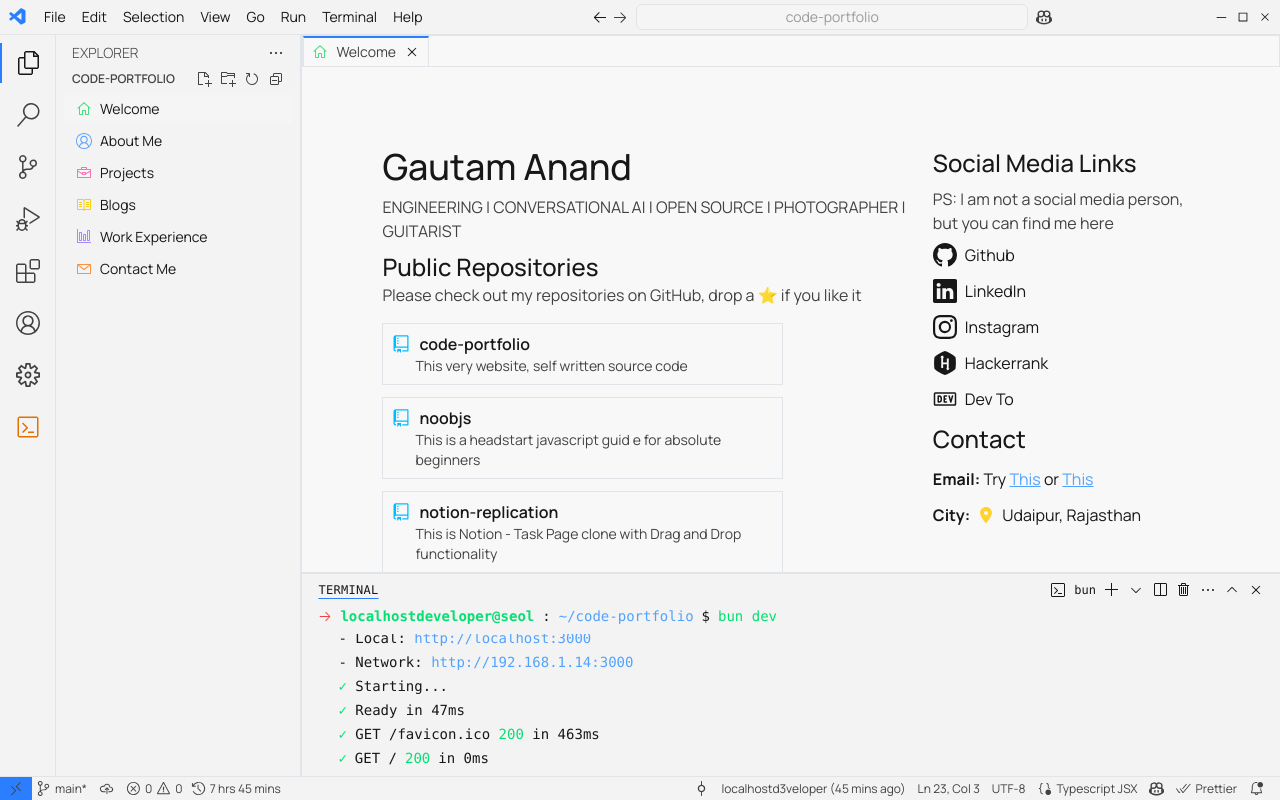
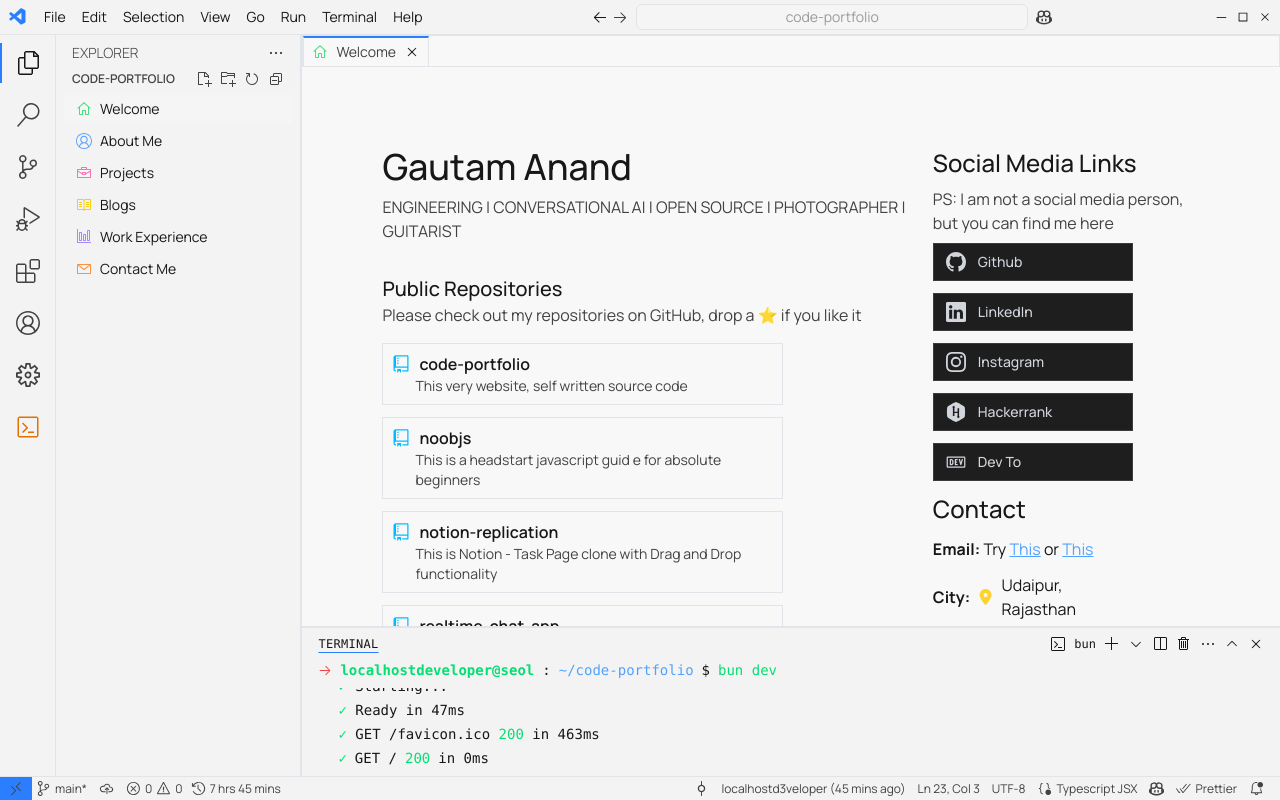
Before and after one commit to localhostd3veloper/code-portfolio, a Next.js app: page / in a window 1280 px wide. Built offline with nearby package versions, Linux system fonts and the light colour scheme.

Commit message:
feat: full screen layout

```diff
--- a/src/app/page.tsx
+++ b/src/app/page.tsx
@@ -12,8 +12,8 @@ export default function WelcomePage() {
           ENGINEERING | CONVERSATIONAL AI | OPEN SOURCE | PHOTOGRAPHER |
           GUITARIST
         </p>
-        <div className="flex flex-col">
-          <h2 className="text-xl md:text-2xl font-medium">
+        <div className="flex flex-col mt-6">
+          <h2 className="text-lg md:text-xl font-medium">
             Public Repositories
           </h2>
           <p className="text-muted ">
@@ -43,20 +43,22 @@ export default function WelcomePage() {
         <p className="text-muted">
           PS: I am not a social media person, but you can find me here
         </p>
-        <div className="grid grid-cols-1 gap-3">
+        <div className="grid grid-cols-1 gap-3 w-3/4">
           {socialMediaLinks.map(({ name, link, icon: Icon }) => (
-            <div key={name} className="flex items-center gap-2">
             <a
+              key={name}
               href={link}
               target="_blank"
               rel="noopener noreferrer"
-                className="flex items-center gap-2 hover:text-blue-400 duration-300 hover:scale-105"
+              className="group flex items-center gap-3 px-3 py-2  bg-[#1e1e1e] border border-[#3c3c3c] hover:border-blue-500 hover:bg-[#252526] transition-all duration-200"
             >
-                <Icon className="w-6 h-6" />
+              <Icon className="w-5 h-5 text-gray-300 group-hover:text-blue-400 transition-colors duration-200" />
+              <span className="text-sm text-gray-300 group-hover:text-blue-400 font-medium">
                 {name}
+              </span>
             </a>
-            </div>
           ))}
+
           <h2 className="text-2xl font-medium">Contact</h2>
           <div>
             <b>Email:</b> Try{' '}
--- a/src/components/main-layout.tsx
+++ b/src/components/main-layout.tsx
@@ -76,12 +76,12 @@ export default function MainLayout({
 
         <PanelResizeHandle className="w-0.5 bg-border hover:bg-blue-500 cursor-col-resize" />
 
-        <Panel minSize={40}>
+        <Panel minSize={40} defaultValue={80}>
           <PanelGroup autoSaveId={'editor'} direction="vertical">
-            <Panel defaultSize={80} minSize={30} collapsible order={0}>
-              <main className="h-full w-full bg-panel">
+            <Panel defaultSize={80} collapsible order={0}>
+              <main className="h-full w-full bg-panel flex flex-col">
                 <EditorTabs />
-                <div className="h-full overflow-y-auto">{children}</div>
+                <div className="overflow-y-auto flex-1">{children}</div>
               </main>
             </Panel>
 
@@ -89,7 +89,7 @@ export default function MainLayout({
 
             <Panel
               id="terminal"
-              defaultSize={30}
+              defaultSize={20}
               order={1}
               minSize={0}
               maxSize={40}
--- a/src/components/top-bar.tsx
+++ b/src/components/top-bar.tsx
@@ -1,3 +1,5 @@
+'use client';
+
 import {
   VscArrowLeft,
   VscArrowRight,
@@ -8,8 +10,32 @@ import {
   VscVscode,
 } from 'react-icons/vsc';
 import MenuItems from './menu-items';
+import { useState } from 'react';
 
 export default function TopBar() {
+  const [isFullscreen, setIsFullscreen] = useState(false);
+  const toggleFullscreen = () => {
+    if (!document.fullscreenElement) {
+      document.documentElement
+        .requestFullscreen()
+        .then(() => {
+          setIsFullscreen(true);
+        })
+        .catch((err) => {
+          console.error('Error attempting to enable full-screen mode:', err);
+        });
+    } else {
+      document
+        .exitFullscreen()
+        .then(() => {
+          setIsFullscreen(false);
+        })
+        .catch((err) => {
+          console.error('Error attempting to disable full-screen mode:', err);
+        });
+    }
+  };
+
   return (
     <div className="relative z-10 bg-sidebar border-b border-border  flex items-center justify-between w-full  px-2 py-1 text-sm ">
       <div className="flex items-center">
@@ -28,8 +54,16 @@ export default function TopBar() {
         <VscCopilot className="w-4 h-4 text-muted hidden md:block" />
       </div>
       <div className="hidden items-center gap-2  md:flex">
-        <VscChromeMinimize />
-        <VscChromeMaximize />
+        <button
+          className=""
+          onClick={toggleFullscreen}
+          disabled={!isFullscreen}
+        >
+          <VscChromeMinimize />
+        </button>
+        <button className="" onClick={toggleFullscreen} disabled={isFullscreen}>
+          <VscChromeMaximize />
+        </button>
         <VscClose />
       </div>
     </div>
```
Lines whose indentation alone changed are shown as unchanged.
